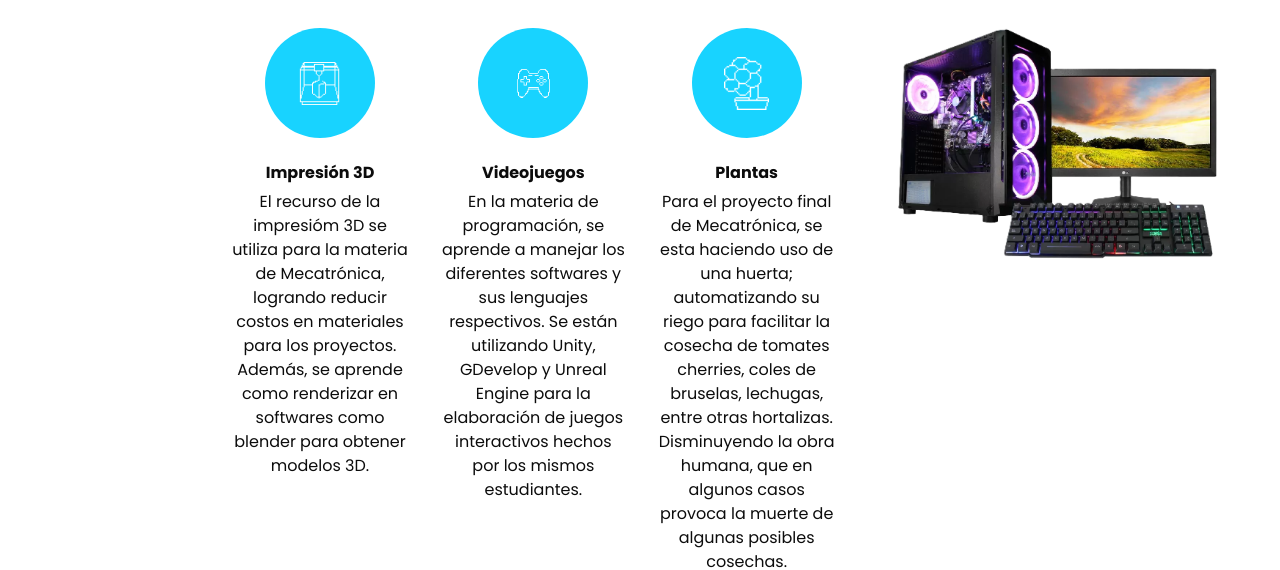
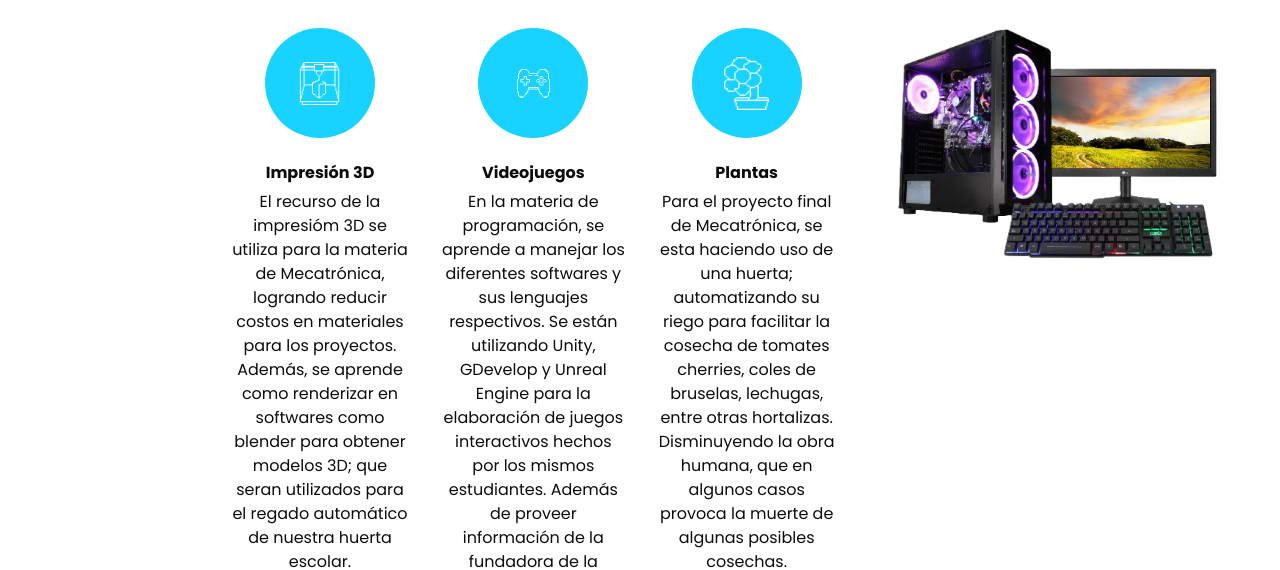
Before and after one commit to CamilaAlv-Dev/especializacion, a plain HTML site: page service.html in a window 1280 px wide. Shown: the part 234-804 px from the top of the page. Drawn offline with nearby package versions, Linux system fonts and the light colour scheme.

Commit message:
Update service.html

```diff
--- a/service.html
+++ b/service.html
@@ -95,7 +95,7 @@
                     Impresión 3D
                   </h6>
                   <p>
-                  El recurso de la impresióm 3D se utiliza para la materia de Mecatrónica, logrando reducir costos en materiales para los proyectos. Además, se aprende como renderizar en softwares como blender para obtener modelos 3D.
+                  El recurso de la impresióm 3D se utiliza para la materia de Mecatrónica, logrando reducir costos en materiales para los proyectos. Además, se aprende como renderizar en softwares como blender para obtener modelos 3D; que seran utilizados para el regado automático de nuestra huerta escolar.
                   </p>
                 </div>
               </div>
@@ -108,7 +108,7 @@
                    Videojuegos
                   </h6>
                   <p>
-                    En la materia de programación, se aprende a manejar los diferentes softwares y sus lenguajes respectivos. Se están utilizando Unity, GDevelop y Unreal Engine para la elaboración de juegos interactivos hechos por los mismos estudiantes.
+                    En la materia de programación, se aprende a manejar los diferentes softwares y sus lenguajes respectivos. Se están utilizando Unity, GDevelop y Unreal Engine para la elaboración de juegos interactivos hechos por los mismos estudiantes. Además de proveer información de la fundadora de la Congregación de la cual esta formada el colegio.
                   </p>
                 </div>
               </div>
```
